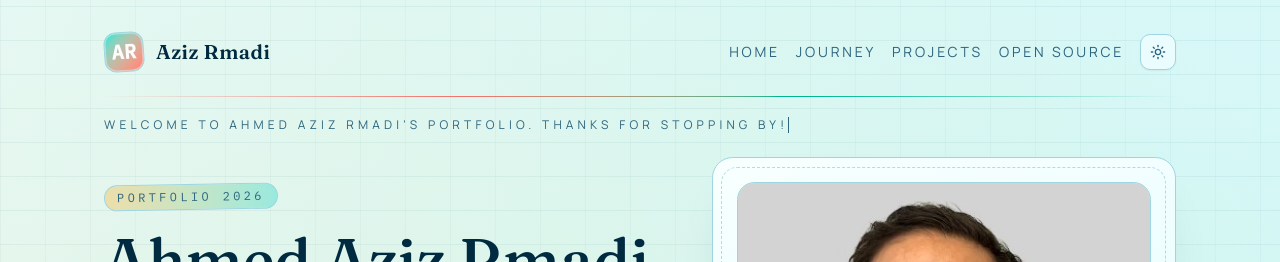
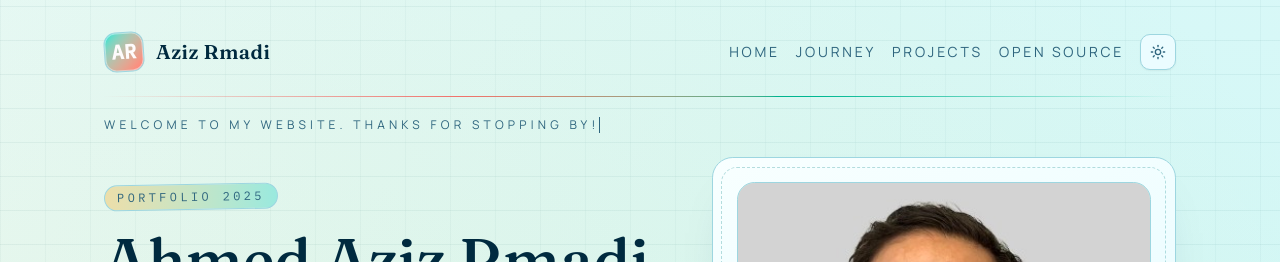
Before and after one commit to armadi1809/portfolio, a React (Vite) app: page / in a window 1280 px wide. Shown: the top 262 px of the page. Built offline with nearby package versions, Linux system fonts and the light colour scheme; a web font is replaced by a local one.

Commit message:
small esthetic cleanups

```diff
--- a/src/App.tsx
+++ b/src/App.tsx
@@ -16,8 +16,7 @@ function App() {
               <section id="about" className="casefile-section">
                 <div className="casefile-intro">
                   <span className="casefile-intro-text">
-                    Welcome to Ahmed Aziz Rmadi's portfolio. Thanks for stopping
-                    by!
+                    Welcome to my website. Thanks for stopping by!
                   </span>
                 </div>
                 <Hero />
--- a/src/components/hero.tsx
+++ b/src/components/hero.tsx
@@ -1,9 +1,10 @@
 export default function Hero() {
+  const year = new Date().getFullYear();
   return (
     <div className="grid gap-10 lg:grid-cols-[1.1fr_0.9fr] lg:items-center">
       <div className="space-y-6">
         <div className="casefile-masthead">
-          <span className="section-label">Portfolio 2026</span>
+          <span className="section-label">Portfolio {year}</span>
           <h1 className="font-display text-4xl md:text-5xl lg:text-6xl leading-tight">
             Ahmed Aziz Rmadi
           </h1>
```
